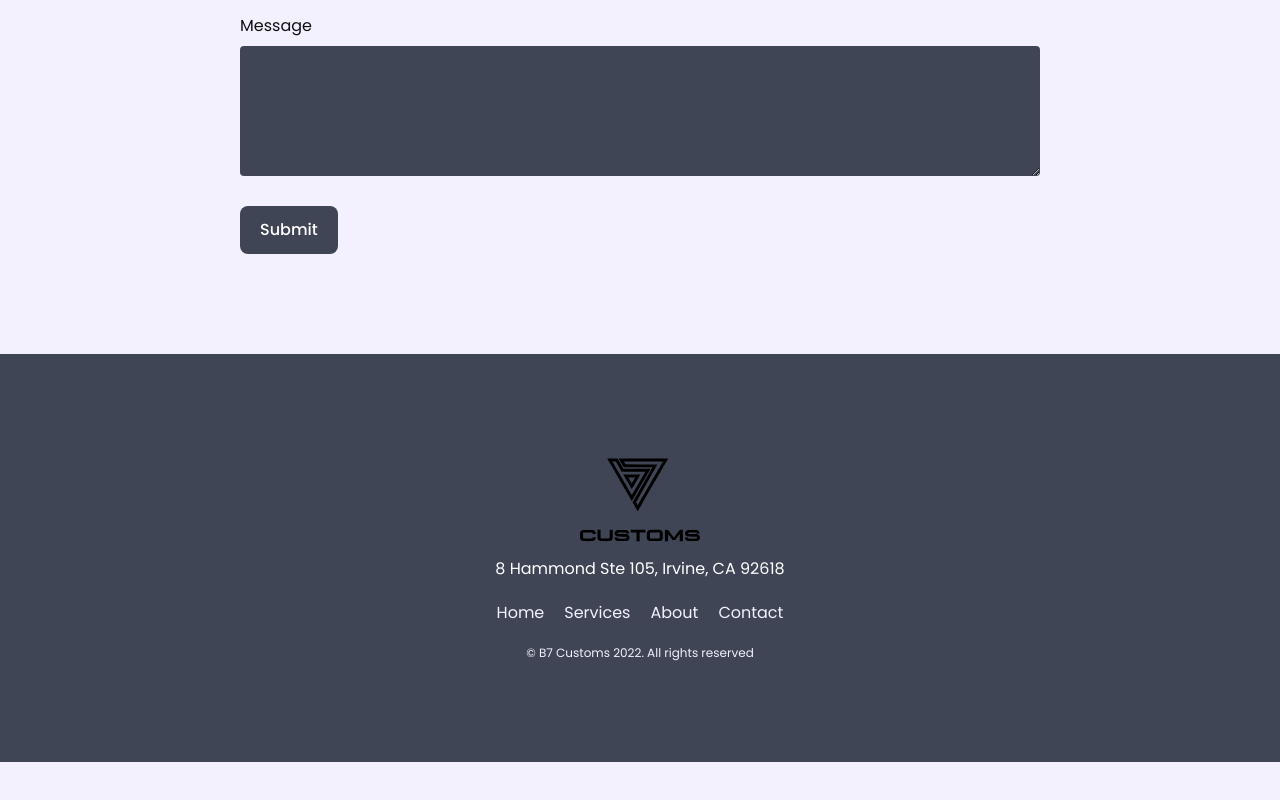
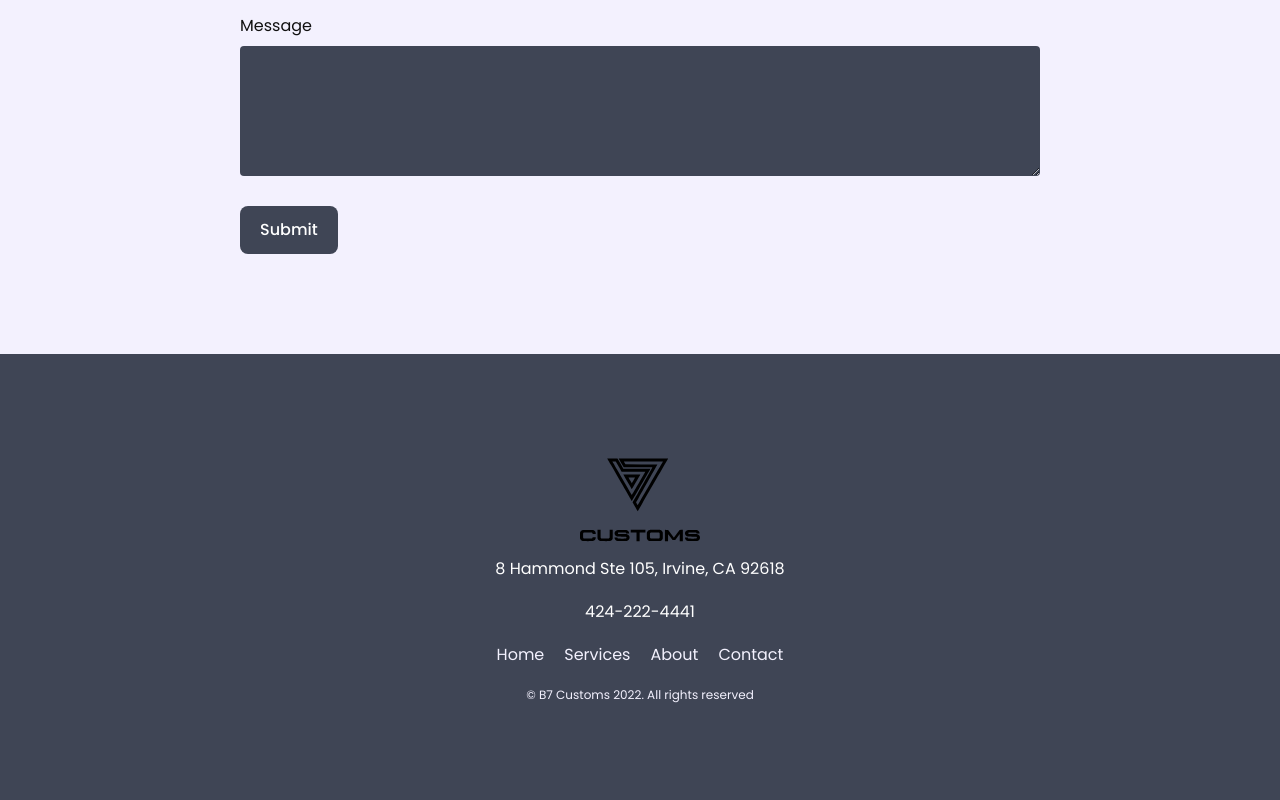
Before and after one commit to loayei/B7Customs, a React (Create React App) app: page / in a window 1280 px wide. Shown: the part 2846-3646 px from the top of the page. Before the commit the page ends 3608 px from the top, so only its background shows below. Built offline with nearby package versions, Linux system fonts and the light colour scheme.

Commit message:
form commit

```diff
--- a/src/components/Footer.js
+++ b/src/components/Footer.js
@@ -63,6 +63,7 @@ function Footer() {
           <ParagraphText className="footer__desc">
             8 Hammond Ste 105, Irvine, CA 92618
           </ParagraphText>
+          <ParagraphText className="footer__desc">424-222-4441</ParagraphText>
           <div className="footer__links">
             <ul>
               <li>
```
